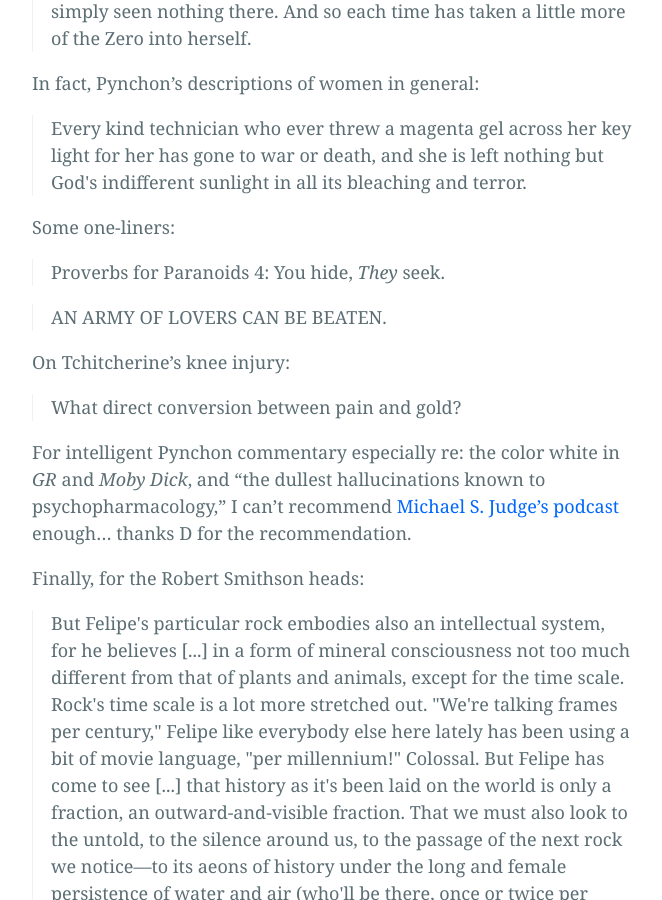
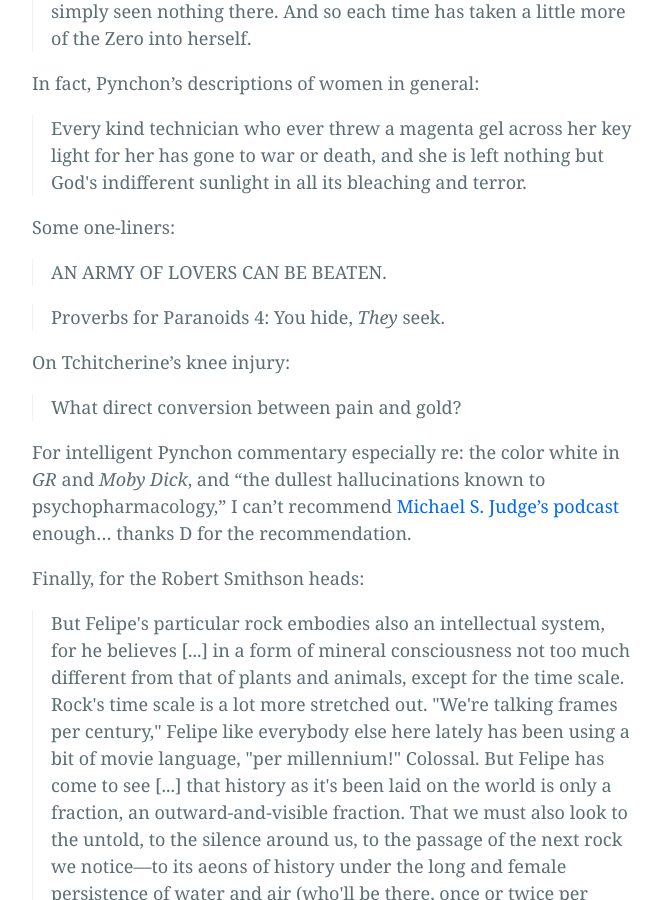
Before and after one commit to bliss-st/ss-website, a Jekyll site: the page built from _posts/2021-12-24-GR.md, in a window 1280 px wide and 900 px high, scrolled down 1682 px. Shown: the whole window, without its empty margins (308-970 px from the left). Built offline with Jekyll 4.4.1, drawn with Linux system fonts in a browser that asks for light colours.

Commit message:
Update 2021-12-24-GR.md

```diff
--- a/_posts/2021-12-24-GR.md
+++ b/_posts/2021-12-24-GR.md
@@ -29,9 +29,9 @@ In fact, Pynchon's descriptions of women in general:
 
 Some one-liners:
 
+<blockquote>AN ARMY OF LOVERS CAN BE BEATEN.</blockquote>
+
 <blockquote>Proverbs for Paranoids 4: You hide, <em>They</em> seek.</blockquote>
-
-<blockquote>AN ARMY OF LOVERS CAN BE BEATEN.</blockquote>
 
 On Tchitcherine's knee injury:
 
```
